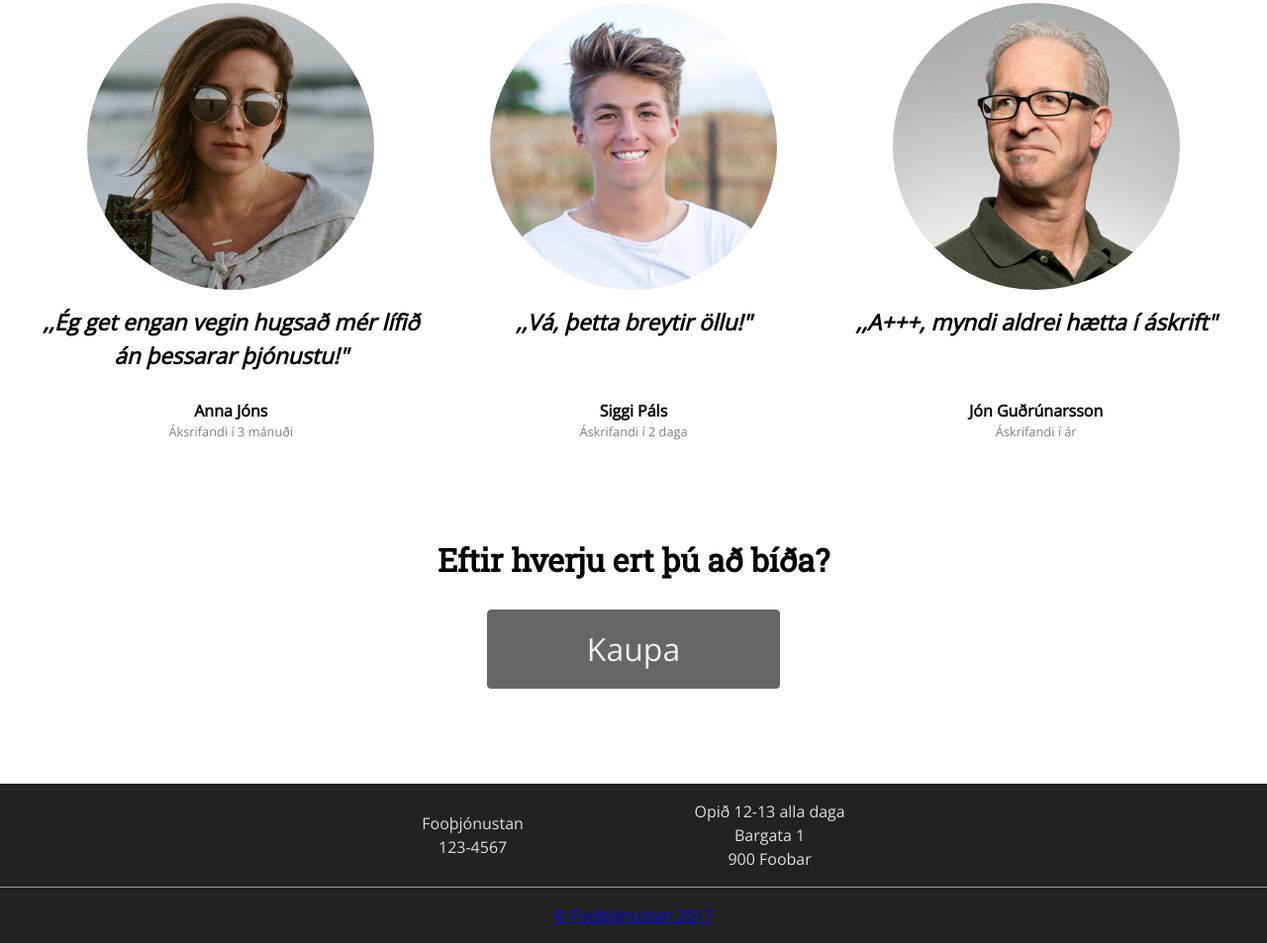
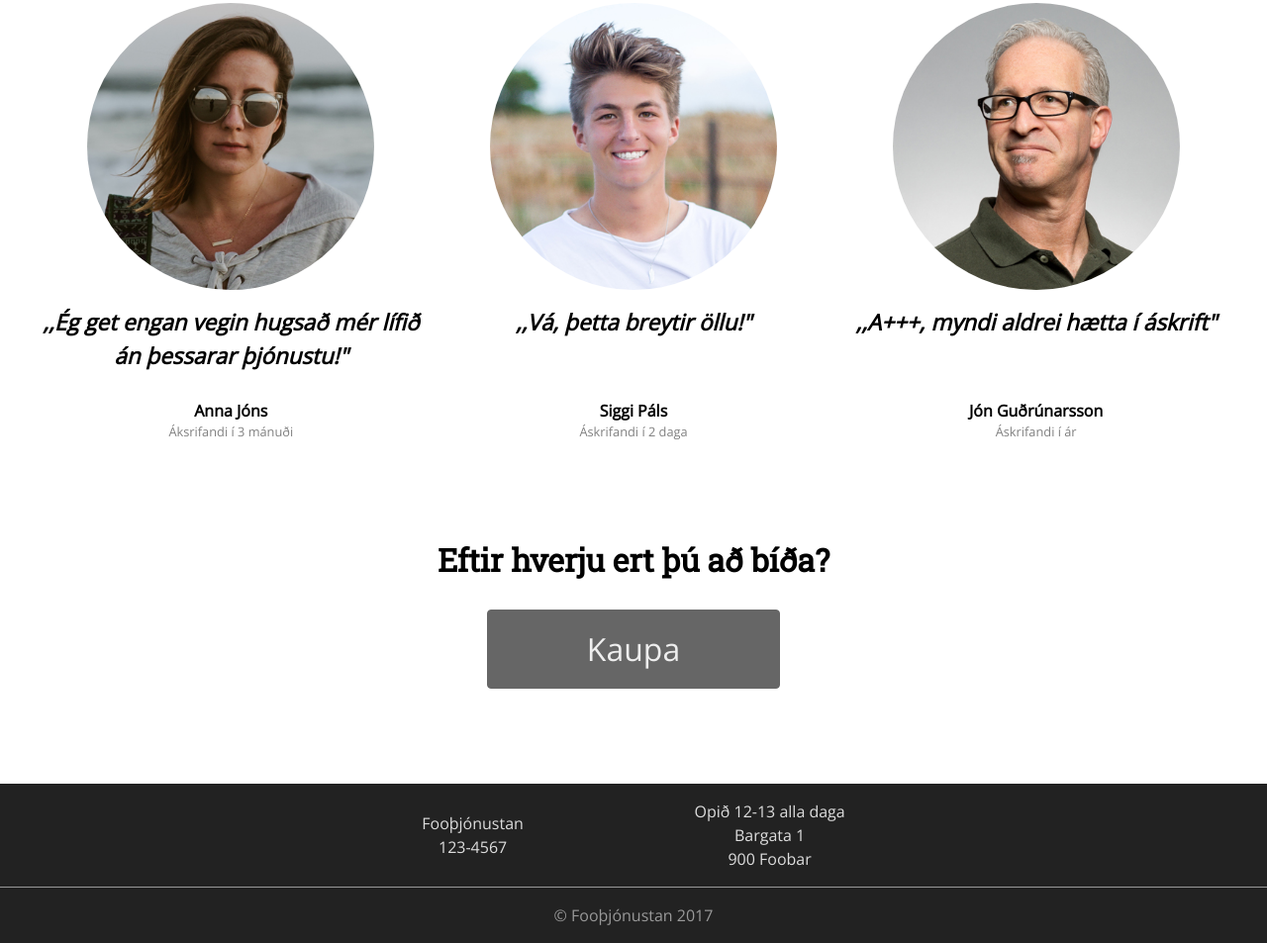
Before and after one commit to hfg7/Stortverkefni, a plain HTML site: page index.html in a window 1280 px wide. Shown: the part 1510-2463 px from the top of the page at 99% size. Drawn offline with nearby package versions, Linux system fonts and the light colour scheme.

Commit message:
index mmmm

```diff
--- a/index.html
+++ b/index.html
@@ -146,7 +146,9 @@
 				</div>
 			</div>
 			<div class="footer__bottom">
-				<a href="elements.html">&#169; Fooþjónustan 2017</a>
+				<p>
+					&#169; Fooþjónustan 2017
+				</p>
 			</div>
 		</div>
 	</footer>
```
